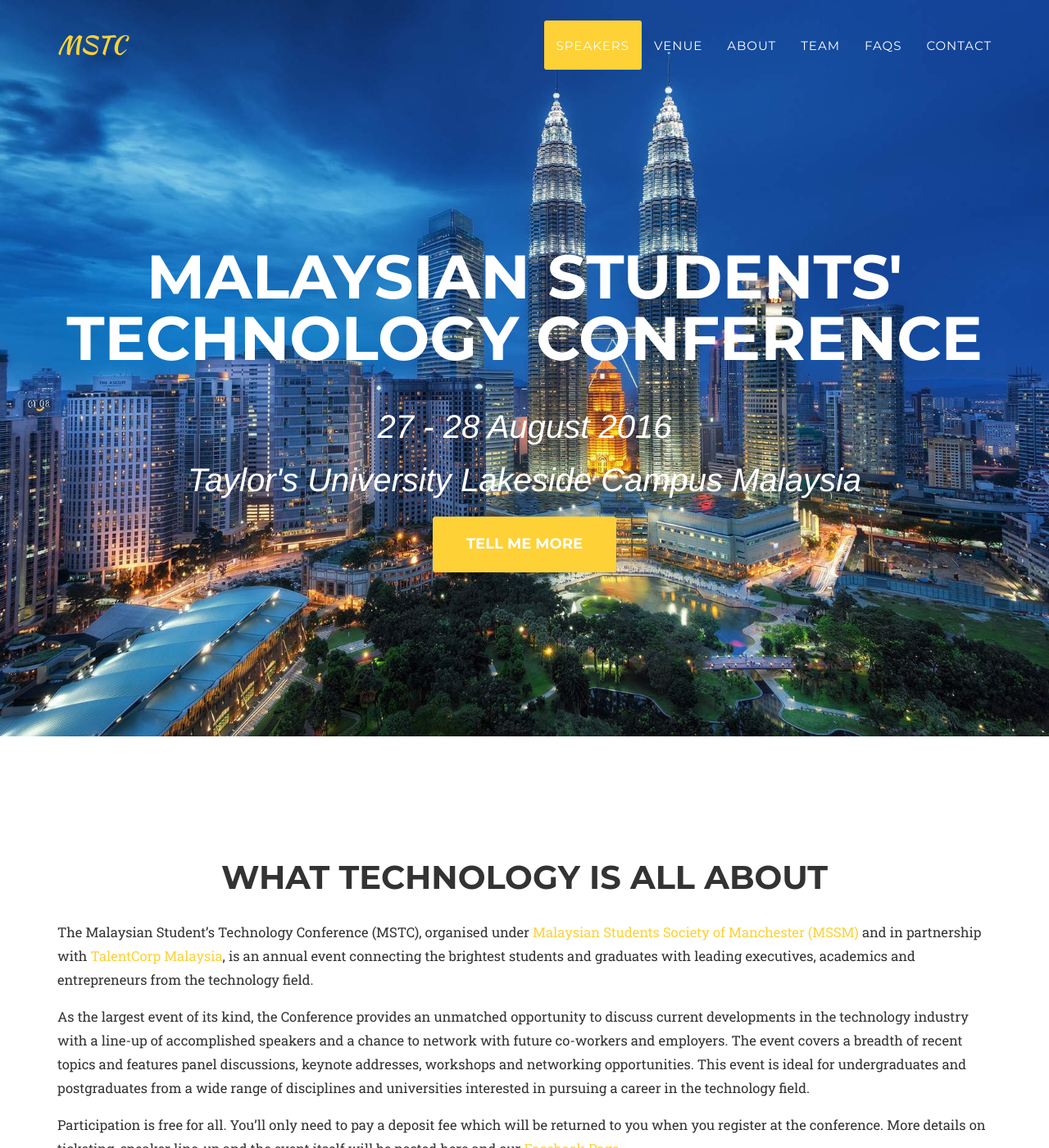
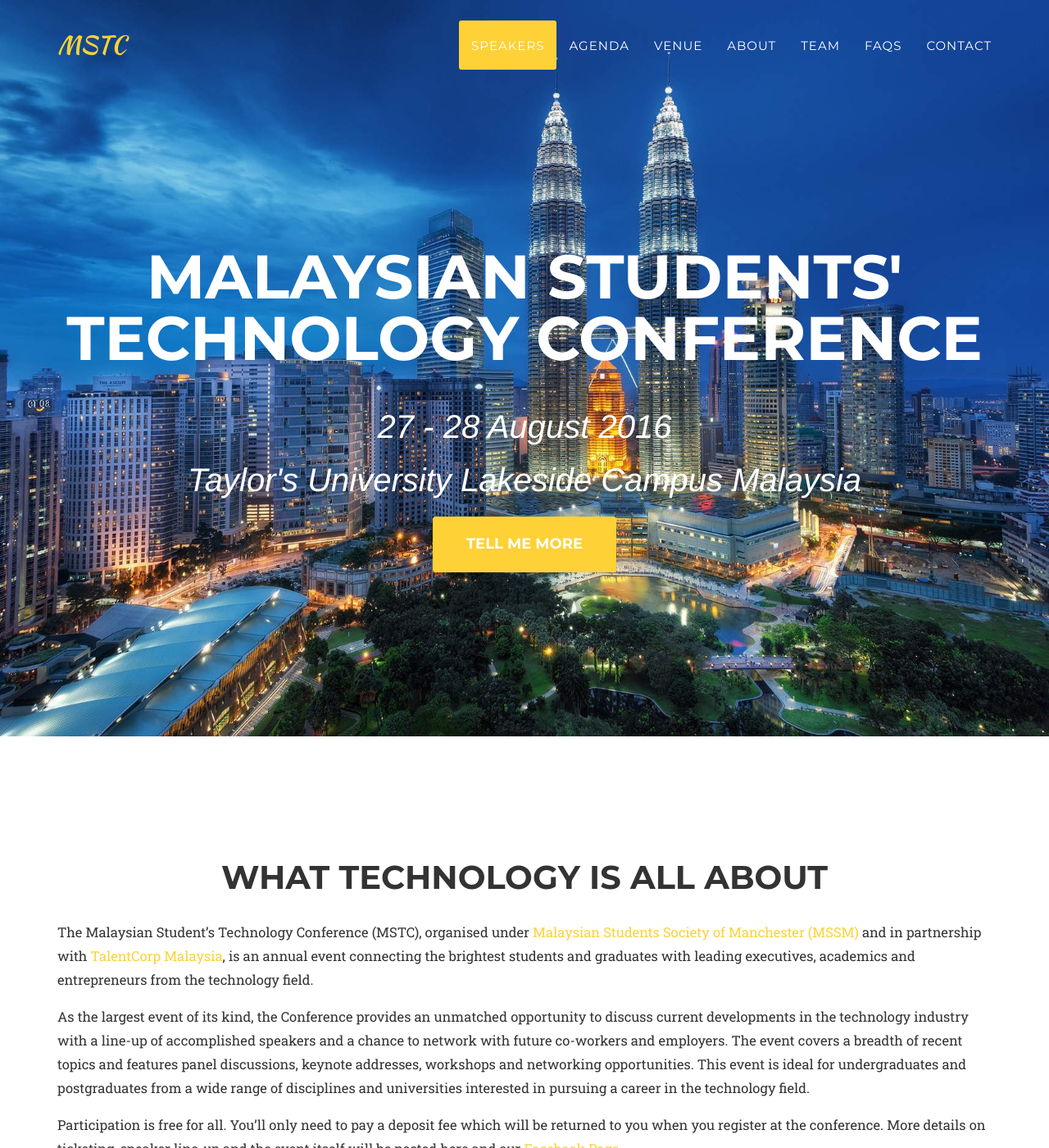
Before and after one commit to msiastc/msiastc.github.io, a Jekyll site: the page built from index.html, in a window 1280 px wide and 1400 px high. Shown: the whole window at 82% size. Built offline with Jekyll 4.4.1, drawn with Linux system fonts in a browser that asks for light colours; some web fonts are replaced.

Commit message:
added missing header, fixed font size

```diff
--- a/_includes/css/agency.css
+++ b/_includes/css/agency.css
@@ -801,7 +801,7 @@
 
 .portfolio-modal .modal-content h2 {
     margin-bottom: 15px;
-    font-size: 100%;
+    font-size: 140%;
 }
 
 .portfolio-modal .modal-content p {
--- a/_includes/header-home.html
+++ b/_includes/header-home.html
@@ -20,6 +20,9 @@
                     </li>
                     <li>
                         <a class="page-scroll" href="#speakers">Speakers</a>
+                    </li>
+                    <li>
+                        <a class="page-scroll" href="/agenda">Agenda</a>
                     </li>
                     <li>
                         <a class="page-scroll" href="/venue">Venue</a>
--- a/_includes/header.html
+++ b/_includes/header.html
@@ -20,6 +20,9 @@
                     </li>
                     <li>
                         <a class="page-scroll" href="../#speakers">Speakers</a>
+                    </li>
+                    <li>
+                        <a class="page-scroll" href="/agenda">Agenda</a>
                     </li>
                     <li>
                         <a class="page-scroll" href="/venue">Venue</a>
--- a/_includes/modals.html
+++ b/_includes/modals.html
@@ -15,12 +15,7 @@
                             <h2>{{ post.title }}</h2>
                             <hr class="star-primary">
                             <img src="img/speaker/{{ post.img }}" class="img-responsive img-centered" alt="{{ post.alt }}">
-                            <ul class="list-inline item-details">
-                                <li>Topic:
-                                    <strong><a>{{ post.topic }}</a>
-                                    </strong>
-                                </li>
-                            </ul>
+                            <h3>Topic: {{ post.topic }}</h3>
                             <p>{{ post.description }}</p>
                             <button type="button" class="btn btn-default" data-dismiss="modal"><i class="fa fa-times"></i> Close</button>
                         </div>
```
